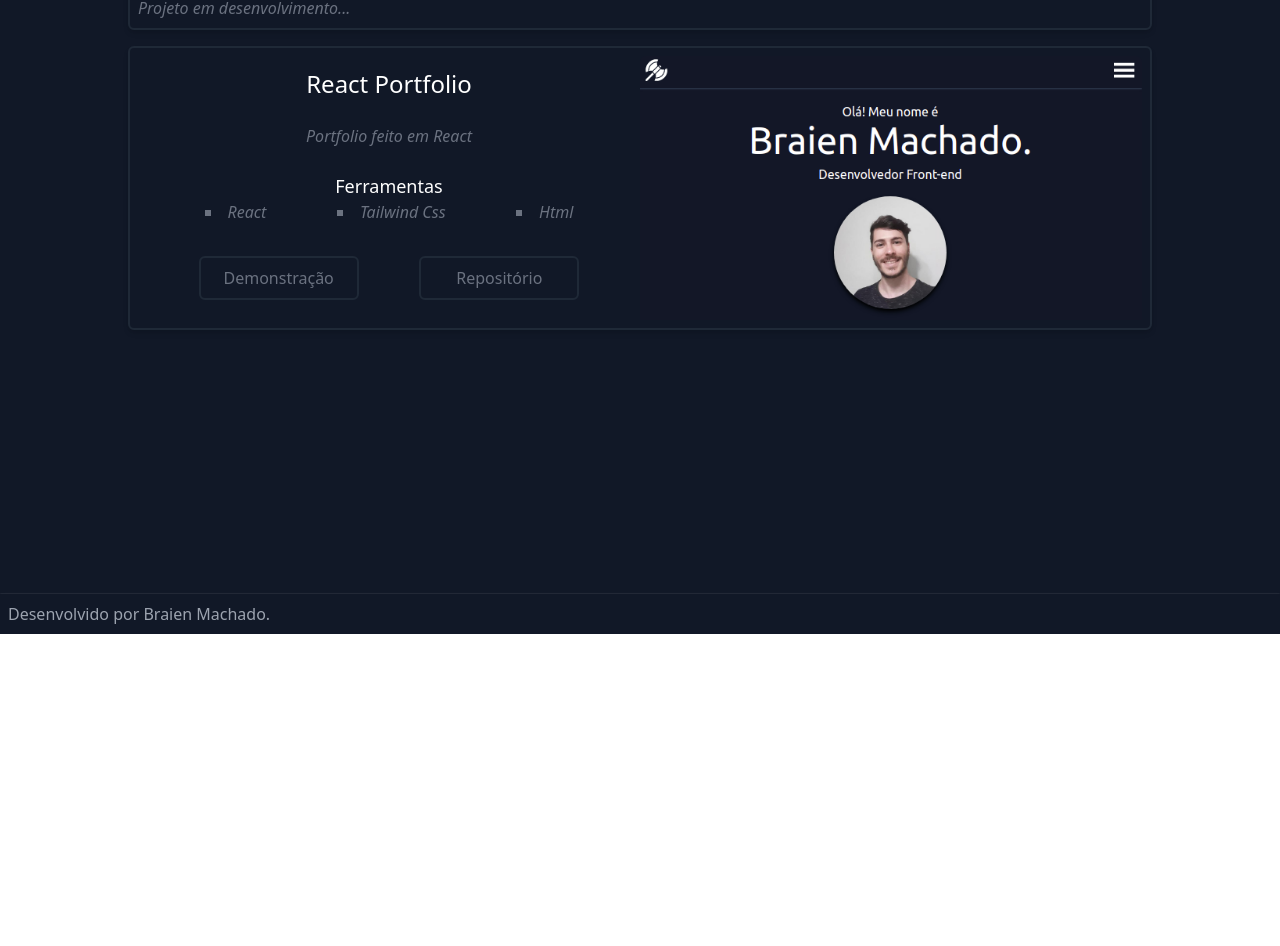
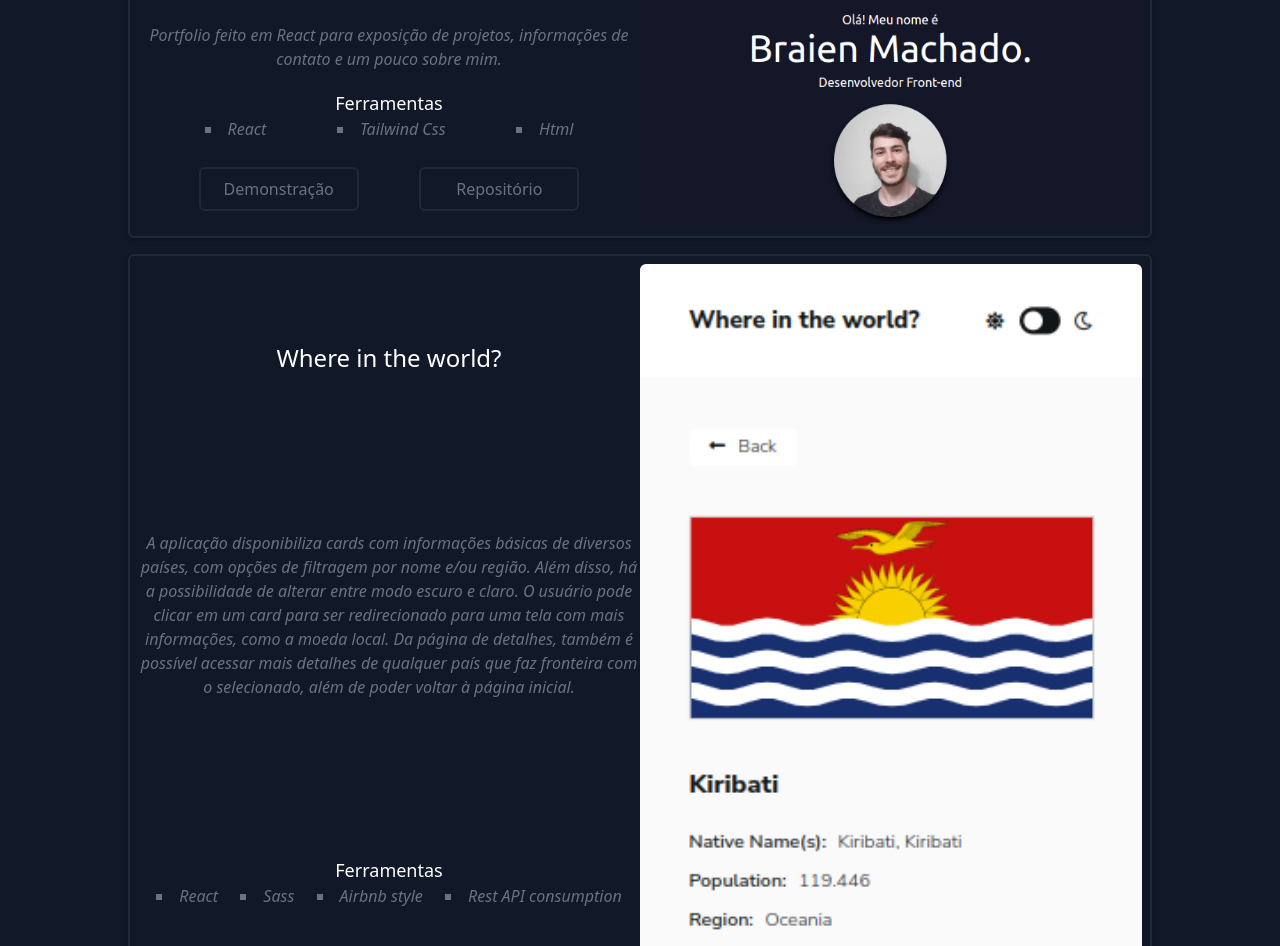
Before and after one commit to braien-machado/react-portfolio, a React (Create React App) app: page /projects in a window 1280 px wide. Shown: the part 166-1112 px from the top of the page. Before the commit the page ends 800 px from the top, so only its background shows below. Built offline with nearby package versions, Linux system fonts and the light colour scheme.

Commit message:
add rest-countries-api project info

```diff
--- a/src/projectsInfo.js
+++ b/src/projectsInfo.js
@@ -1,8 +1,7 @@
 const projectsInfo = [
-  {},
   {
     name: 'React Portfolio',
-    description: 'Portfolio feito em React',
+    description: 'Portfolio feito em React para exposição de projetos, informações de contato e um pouco sobre mim.',
     image: 'portfolio-react.png',
     demo: 'https://braien-machado.vercel.app/',
     repository: 'https://github.com/braien-machado/react-portfolio',
@@ -12,6 +11,20 @@ const projectsInfo = [
       'Html',
     ],
   },
+  {
+    name: 'Where in the world?',
+    description: 'A aplicação disponibiliza cards com informações básicas de diversos países, com opções de filtragem por nome e/ou região. Além disso, há a possibilidade de alterar entre modo escuro e claro. O usuário pode clicar em um card para ser redirecionado para uma tela com mais informações, como a moeda local. Da página de detalhes, também é possível acessar mais detalhes de qualquer país que faz fronteira com o selecionado, além de poder voltar à página inicial.',
+    image: 'mobile-detail-light.png',
+    demo: 'https://countries-bmp.vercel.app/',
+    repository: 'https://github.com/braien-machado/rest-countries-api-with-color-theme-switcher',
+    stacks: [
+      'React',
+      'Sass',
+      'Airbnb style',
+      'Rest API consumption'
+    ],
+  },
+  {},
 ];
 
 export default projectsInfo;
```
Also changed, not shown: src/images/mobile-detail-light.png (added).
